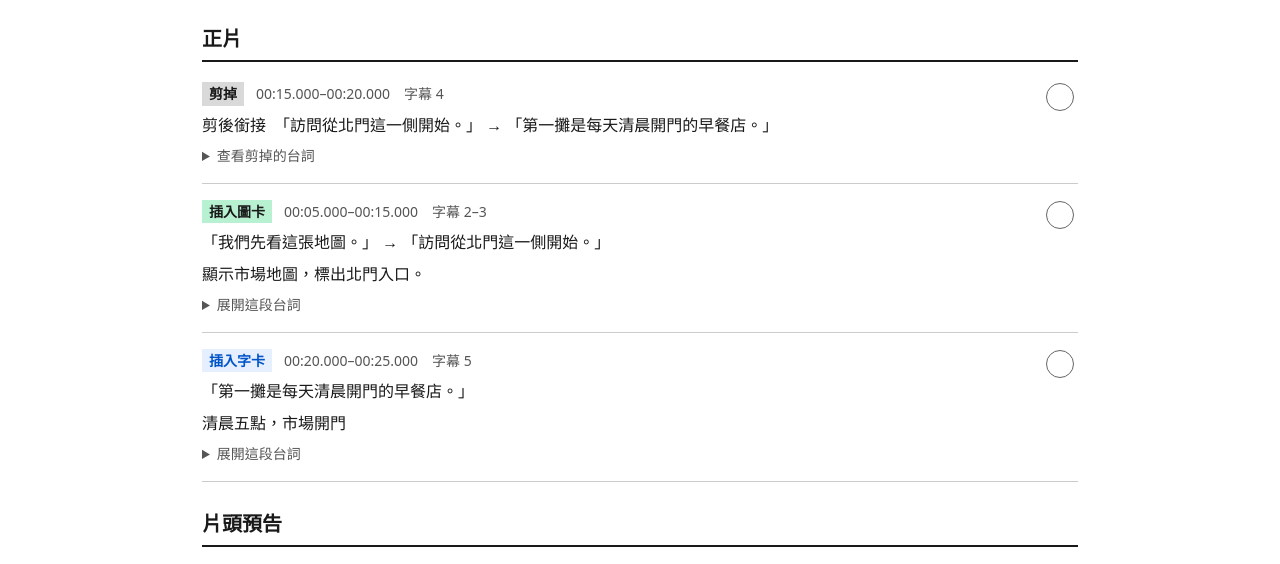
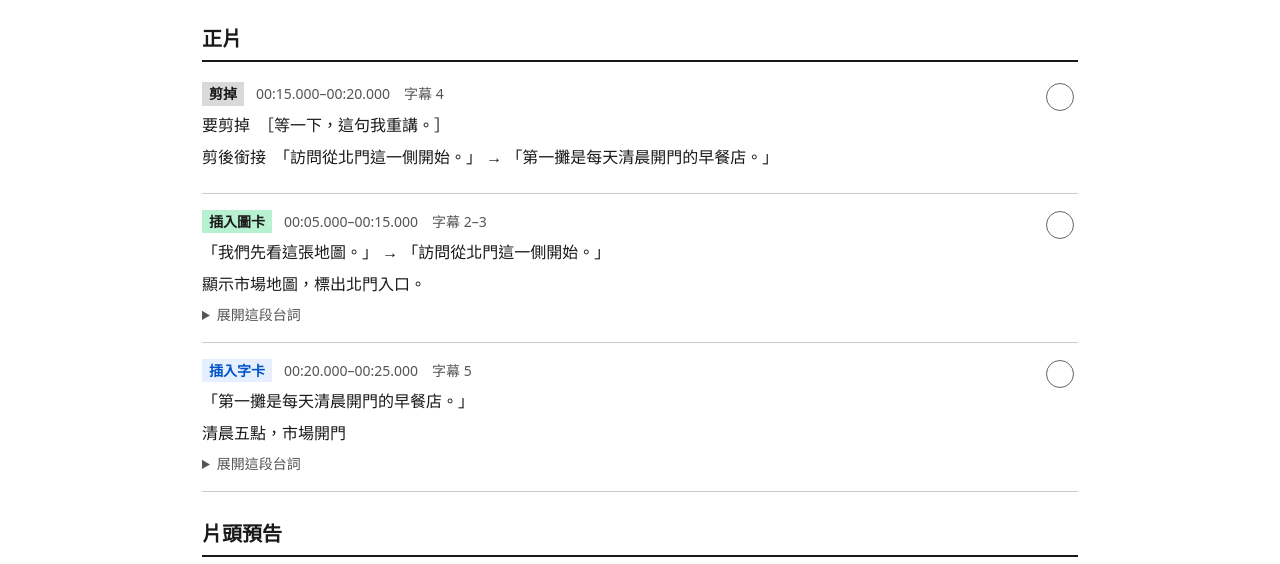
Before and after one commit to mirrorvoicegit/editcue, a plain HTML site: page editor-beta/index.html in a window 1280 px wide. Shown: the part 198-762 px from the top of the page. Drawn offline with Linux system fonts and the light colour scheme.

Commit message:
剪輯師版直接顯示剪掉的原文及剪後銜接

```diff
--- a/editor-beta/index.html
+++ b/editor-beta/index.html
@@ -44,7 +44,10 @@ function rowMarkup(c,n){
  }else{info='「'+first.text+'」'+(last.i!==first.i?' → 「'+last.text+'」':'')}
  const label=c.kind==='short'?'第 '+n+' 段':names[c.kind]||'其他需求';
  const extra=[...new Set([c.title,c.detail].filter(Boolean))].join('　');
- return '<article class="item'+(done?' done':'')+'"><div class="info"><div class="pair"><span class="tag '+(Object.hasOwn(names,c.kind)?c.kind:'other')+'">'+escape(label)+'</span><span class="meta">'+escape(range(c))+'</span></div><p class="line">'+escape(info)+'</p>'+(extra?'<p class="line">'+escape(extra)+'</p>':'')+assetMarkup(c.assetId)+assetMarkup(c.referenceAssetId)+'<details><summary>'+(c.kind==='cut'?'查看剪掉的台詞':'展開這段台詞')+'</summary><p class="line">'+escape(r.map(x=>x.text).join(' '))+'</p></details></div><button class="check" data-index="'+c.index+'" aria-label="'+escape(label+'，字幕 '+first.seq+'，完成')+'" aria-pressed="'+done+'">'+(done?'✓':'')+'</button></article>';
+ const speech=escape(r.map(x=>x.text).join(' '));
+ const removed=c.kind==='cut'?'<p class="line">要剪掉　［'+speech+'］</p>':'';
+ const context=c.kind==='cut'?'':'<details><summary>展開這段台詞</summary><p class="line">'+speech+'</p></details>';
+ return '<article class="item'+(done?' done':'')+'"><div class="info"><div class="pair"><span class="tag '+(Object.hasOwn(names,c.kind)?c.kind:'other')+'">'+escape(label)+'</span><span class="meta">'+escape(range(c))+'</span></div>'+removed+'<p class="line">'+escape(info)+'</p>'+(extra?'<p class="line">'+escape(extra)+'</p>':'')+assetMarkup(c.assetId)+assetMarkup(c.referenceAssetId)+context+'</div><button class="check" data-index="'+c.index+'" aria-label="'+escape(label+'，字幕 '+first.seq+'，完成')+'" aria-pressed="'+done+'">'+(done?'✓':'')+'</button></article>';
 }
 function progress(){el('progress').textContent='✓ 已完成　'+items.filter(c=>checks.has(c.signature)).length+' / '+items.length}
 function render(){
```
